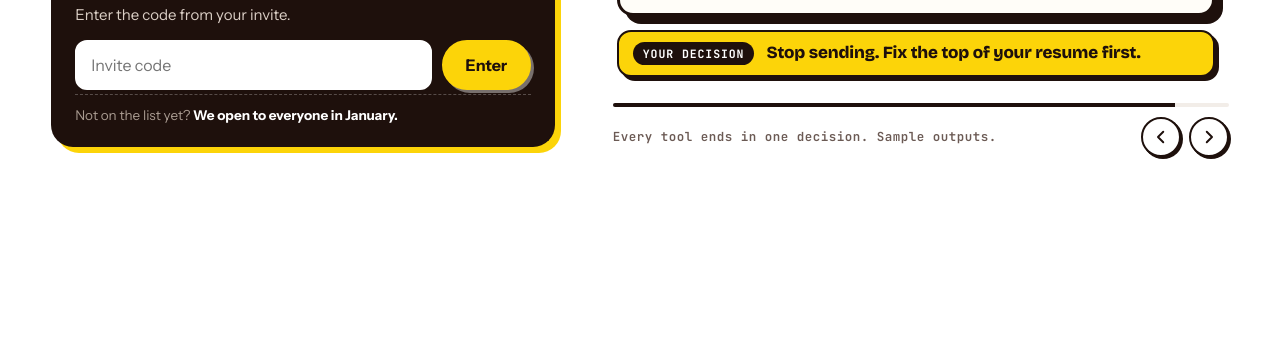
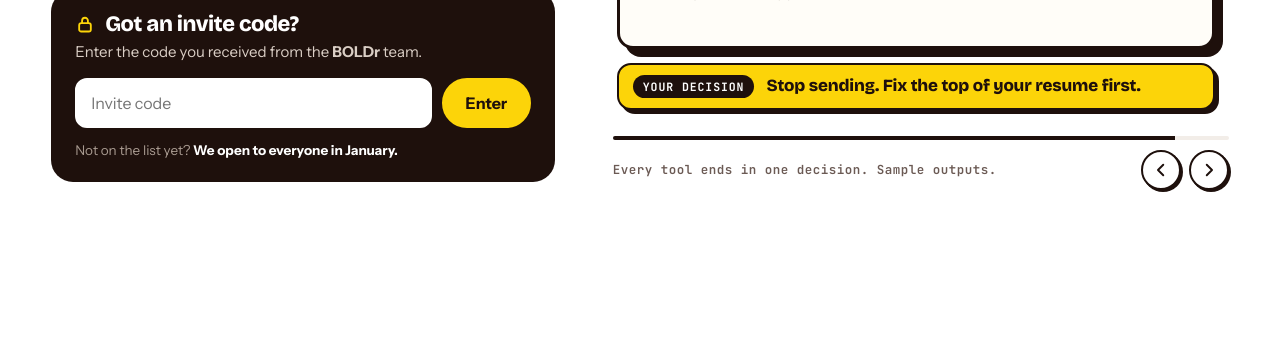
Before and after one commit to blimatos/intake-machine, a plain HTML site: page index.html in a window 1280 px wide. Shown: the part 452-800 px from the top of the page. Drawn offline with Linux system fonts and the light colour scheme.

Commit message:
Homepage gate F: more room above the hero, flat black invite box
- Hero sits roughly centred again instead of tight under the header
- Invite box is plain black: no gold band, no shadows, no dashed line; flat yellow Enter
- Copy: Enter the code you received from the BOLDr team

Co-Authored-By: Claude Opus 5.5 <noreply@anthropic.com>
Claude-Session: https://claude.ai/code/session_0143WD27codhxteKyPJVB3n7

```diff
--- a/index.html
+++ b/index.html
@@ -18,25 +18,25 @@ body{background:#fff;font:17px/1.5 var(--b);color:var(--ink);overflow-x:clip}
 .logo em{font-style:normal;color:#F47F20;font-weight:900}.logo span.c{font-weight:700}
 .tag{display:inline-flex;gap:8px;align-items:center;border:2px solid var(--ink);border-radius:999px;padding:5px 13px;font:700 12px/1.3 var(--m);letter-spacing:.06em;text-transform:uppercase;background:var(--gold);white-space:nowrap;box-shadow:2px 2px 0 var(--ink)}
 .tag .ts{display:none}
-.main{display:grid;grid-template-columns:minmax(0,.9fr) minmax(0,1.1fr);gap:clamp(28px,4.5cqi,72px);align-items:start;width:100%;max-width:1320px;margin:0 auto;padding:clamp(18px,2.4cqi,34px) clamp(16px,4cqi,56px) 40px}
+.main{display:grid;grid-template-columns:minmax(0,.9fr) minmax(0,1.1fr);gap:clamp(28px,4.5cqi,72px);align-items:center;width:100%;max-width:1320px;margin:0 auto;padding:clamp(40px,8vh,96px) clamp(16px,4cqi,56px) 40px}
 .left{display:flex;flex-direction:column;gap:18px}
 .eye{display:flex;align-items:center;gap:10px;font:600 13px/1.3 var(--m);letter-spacing:.08em;text-transform:uppercase;color:var(--mute);margin:0}
 .eye i{width:11px;height:11px;border-radius:50%;background:var(--act);border:2px solid var(--ink);flex:none}
 h1{font:800 clamp(44px,5.4cqi,74px)/1.02 var(--d);letter-spacing:-.035em;margin:0}
 h1 .w{display:inline-block;background:var(--gold);border:3px solid var(--ink);border-radius:14px;padding:0 .14em .04em;box-shadow:5px 5px 0 var(--ink);transform:rotate(-2deg);margin-top:.08em}
 .cvp{margin:0;max-width:30ch;font:700 clamp(18px,1.6cqi,21px)/1.3 var(--d);letter-spacing:-.02em;border-left:4px solid #EA422E;padding-left:14px}
-.gate{background:var(--ink);color:#fff;border:2px solid var(--ink);border-top:8px solid var(--gold);border-radius:22px;box-shadow:6px 6px 0 var(--gold);padding:18px 22px 20px;max-width:520px}
+.gate{background:var(--ink);color:#fff;border:0;border-radius:22px;box-shadow:none;padding:22px 24px;max-width:520px}
 .gate h2 .ico{color:var(--gold)}
 .gate h2{font:800 22px/1.15 var(--d);letter-spacing:-.02em;margin:0 0 4px;display:flex;gap:10px;align-items:center}
 .gate p{margin:0;color:#DACEC5;font-size:15px}
 .gate .row{display:flex;gap:10px;margin-top:14px}
 .gate input{flex:1;height:50px;border:2px solid #fff;border-radius:12px;padding:0 14px;font:16px var(--b);background:#fff;color:var(--ink)}
-.btn{height:50px;padding:0 22px;border:2px solid var(--gold);border-radius:999px;background:var(--gold);color:var(--ink);font:700 16px var(--b);box-shadow:3px 3px 0 rgba(255,255,255,.4);cursor:pointer;flex:none;transition:translate .06s,box-shadow .06s,background .15s}
-.btn:hover{background:#EBC500;border-color:#EBC500}.btn:active{translate:3px 3px;box-shadow:none}
+.btn{height:50px;padding:0 22px;border:2px solid var(--gold);border-radius:999px;background:var(--gold);color:var(--ink);font:700 16px var(--b);box-shadow:none;cursor:pointer;flex:none;transition:translate .06s,box-shadow .06s,background .15s}
+.btn:hover{background:#EBC500;border-color:#EBC500}.btn:active{scale:.97}
 .tab:focus-visible,.nav:focus-visible{outline:3px solid var(--act);outline-offset:3px}
 .gate input:focus-visible,.btn:focus-visible{outline:3px solid var(--gold);outline-offset:3px}
 .gate .msg{min-height:20px;margin-top:8px;font-size:14px;color:#F2705C}.gate .msg.ok{color:var(--gold)}
-.gate .soon{font-size:13.5px;color:#A89A90;border-top:1.5px dashed rgba(255,255,255,.25);padding-top:10px;margin-top:4px}.gate .soon b{color:#fff}
+.gate .soon{font-size:13.5px;color:#A89A90;margin-top:12px}.gate .soon b{color:#fff}
 .gate .dev{display:none}
 /* carousel */
 .car{position:relative}
@@ -110,8 +110,8 @@ h1 .w{display:inline-block;background:var(--gold);border:3px solid var(--ink);bo
  .stk{font-size:10px;padding:3px 7px;top:-13px}
  .dec{padding:8px 11px;gap:9px;box-shadow:3px 3px 0 var(--ink)}.dk{font-size:10px;padding:3px 8px}.dec b{font-size:14.5px}
  .dots{display:flex;justify-content:center;gap:6px;margin-top:0}.dots i{width:8px;height:8px;border-radius:50%;background:var(--soft);border:1.5px solid var(--ink)}.dots i.on{background:var(--ink)}
- .gate{padding:12px 16px 14px;box-shadow:4px 4px 0 var(--gold);border-top-width:6px;max-width:none}.gate h2{font-size:19px}.gate .gtxt p{display:none}.gate .row{margin-top:10px}
- .gate input,.btn{height:46px}.gate .msg{min-height:14px;margin-top:4px}.gate .soon{font-size:12.5px;padding-top:7px}
+ .gate{padding:16px 18px;box-shadow:none;max-width:none}.gate h2{font-size:19px}.gate .gtxt p{display:none}.gate .row{margin-top:10px}
+ .gate input,.btn{height:46px}.gate .msg{min-height:14px;margin-top:4px}.gate .soon{font-size:12.5px}
  .gate .dev{display:flex;gap:9px;align-items:flex-start;background:#2A1E18;border:1.5px solid var(--gold);border-radius:12px;padding:8px 11px;margin-top:8px;font-size:13px;line-height:1.35;color:#fff}.gate .dev .ico{color:var(--gold);width:18px;height:18px;margin-top:1px}
 }
 @media(prefers-reduced-motion:reduce){*{animation:none!important;transition:none!important;scroll-behavior:auto!important}}
@@ -137,7 +137,7 @@ body.unlocking .stage{visibility:hidden}
 <h1>Find your next <span class="w">move</span></h1>
 <p class="cvp"><b>BOLDr Careers</b> turns “I need a new job” into your next decision, and the tools to act on it.</p>
 <form class="gate" id="f" novalidate>
-<div class="gtxt"><h2><svg class="ico"><use href="#i-lock"/></svg>Got an invite code?</h2><p>Enter the code from your invite.</p></div>
+<div class="gtxt"><h2><svg class="ico"><use href="#i-lock"/></svg>Got an invite code?</h2><p>Enter the code you received from the <b>BOLDr</b> team.</p></div>
 <div class="row"><input type="password" id="pw" aria-label="Invite code" placeholder="Invite code" autocomplete="current-password"><button class="btn" type="submit">Enter</button></div>
 <p class="err" id="err" role="alert">That code didn’t work. Check your invite and try again.</p>
 <p class="soon">Not on the list yet? <b>We open to everyone in January.</b></p>
```
